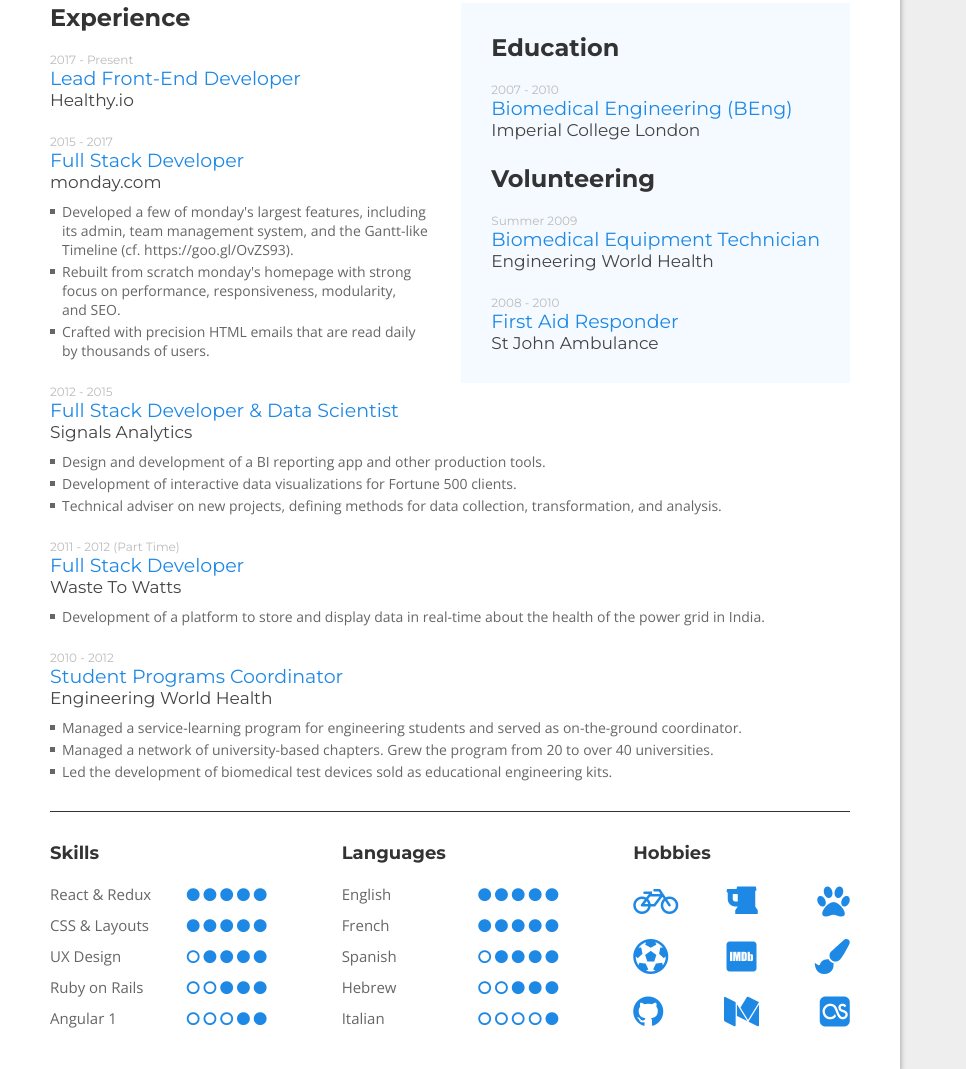
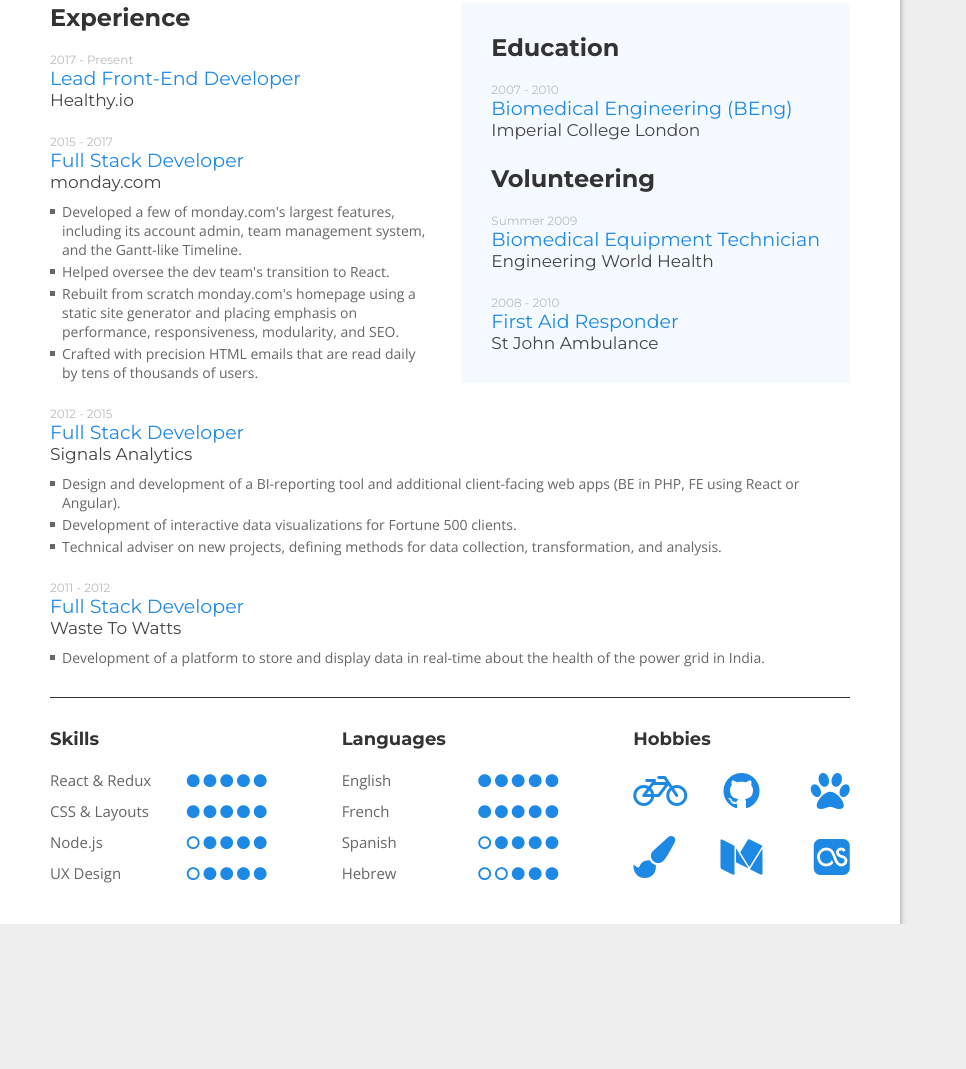
Before and after one commit to julienben/julienben.github.io, a plain HTML site: page index.html in a window 1280 px wide. Shown: the part 368-1437 px from the top of the page, without its empty margins (0-966 px from the left). After the commit the page ends 1292 px from the top, so only its background shows below. Drawn offline with nearby package versions, Linux system fonts and the light colour scheme.

Commit message:
Cleaner CV

```diff
--- a/index.css
+++ b/index.css
@@ -40,7 +40,7 @@ div.cv {
 a, a:visited {
   text-decoration: inherit;
   color: inherit;
-  cursor: auto;
+  cursor: pointer;
 }
 
 div.name {
@@ -243,12 +243,12 @@ div.hobbies div.icons {
   display: flex;
   flex-wrap: wrap;
   color: #1E88E5;
-  font-size: 35px;
+  font-size: 42px;
 }
 
 div.hobbies div.icons > i {
   flex: 0 0 33.33%;
-  margin-bottom: 20px;
+  margin-bottom: 24px;
 }
 
 div.hobbies div.icons > i:nth-last-child(-n + 3) {
--- a/index.html
+++ b/index.html
@@ -1,5 +1,6 @@
 <!doctype html>
 <html lang="en">
+
 <head>
   <meta charset="utf-8">
   <meta name="viewport" content="width=device-width, initial-scale=1">
@@ -9,51 +10,74 @@
   <link href="https://fonts.googleapis.com/css?family=Open+Sans" rel="stylesheet">
   <link href="index.css" rel="stylesheet">
   <script>
-      (function(i,s,o,g,r,a,m){i['GoogleAnalyticsObject']=r;i[r]=i[r]||function(){
-      (i[r].q=i[r].q||[]).push(arguments)},i[r].l=1*new Date();a=s.createElement(o),
-      m=s.getElementsByTagName(o)[0];a.async=1;a.src=g;m.parentNode.insertBefore(a,m)
-      })(window,document,'script','https://www.google-analytics.com/analytics.js','ga');
+    (function (i, s, o, g, r, a, m) {
+      i['GoogleAnalyticsObject'] = r; i[r] = i[r] || function () {
+        (i[r].q = i[r].q || []).push(arguments)
+      }, i[r].l = 1 * new Date(); a = s.createElement(o),
+        m = s.getElementsByTagName(o)[0]; a.async = 1; a.src = g; m.parentNode.insertBefore(a, m)
+    })(window, document, 'script', 'https://www.google-analytics.com/analytics.js', 'ga');
 
     ga('create', 'UA-90381068-1', 'auto');
     ga('send', 'pageview');
   </script>
 </head>
+
 <body>
   <div class="cv">
     <div class="name">Julien Benchetrit</div>
-      <div class="description">Front End Engineer, UX Aficionado</div>
+    <div class="description">Full Stack Web Developer, UX Aficionado</div>
 
     <div class="contact">
       <div>
-          <div class="icon"><i class="fa fa-envelope-o"></i></div>
-          <div class="text"><a href="mailto:julienbenchetrit@gmail.com">julienbenchetrit@gmail.com</a></div>
+        <div class="icon">
+          <i class="fa fa-envelope-o"></i>
+        </div>
+        <div class="text">
+          <a href="mailto:julienbenchetrit@gmail.com">julienbenchetrit@gmail.com</a>
+        </div>
       </div>
       <div>
-          <div class="icon"><i class="fa fa-location-arrow"></i></div>
+        <div class="icon">
+          <i class="fa fa-location-arrow"></i>
+        </div>
         <div class="text">Tel Aviv, Israel</div>
       </div>
       <div>
-          <div class="icon"><i class="fa fa-linkedin-square"></i></div>
-          <div class="text"><a href="https://www.linkedin.com/in/julienben" target="_blank">linkedin.com/in/julienben</a></div>
+        <div class="icon">
+          <i class="fa fa-linkedin-square"></i>
+        </div>
+        <div class="text">
+          <a href="https://www.linkedin.com/in/julienben" target="_blank">linkedin.com/in/julienben</a>
+        </div>
       </div>
     </div>
     <div class="contact">
       <div>
-          <div class="icon"><i class="fa fa-phone"></i></div>
+        <div class="icon">
+          <i class="fa fa-phone"></i>
+        </div>
         <div class="text">+972 58-544-8866</div>
       </div>
       <div>
-          <div class="icon" style="font-size: 24px;"><i class="fa fa-birthday-cake"></i></div>
+        <div class="icon" style="font-size: 24px;">
+          <i class="fa fa-birthday-cake"></i>
+        </div>
         <div class="text">Dec 14th, 1989</div>
       </div>
       <div>
-          <div class="icon"><i class="fa fa-github"></i></div>
-          <div class="text"><a href="https://github.com/julienben" target="_blank">github.com/julienben</a></div>
+        <div class="icon">
+          <i class="fa fa-github"></i>
+        </div>
+        <div class="text">
+          <a href="https://github.com/julienben" target="_blank">github.com/julienben</a>
+        </div>
       </div>
     </div>
 
     <div class="quote">
-        <div><i class="fa fa-quote-left"></i></div>
+      <div>
+        <i class="fa fa-quote-left"></i>
+      </div>
       <div>Hi, I'm Julien. I'm into building elegant and engaging web apps that help solve meaningful&nbsp;issues.</div>
     </div>
 
@@ -100,26 +124,30 @@
           <div class="position">Full Stack Developer</div>
           <div class="company">monday.com</div>
           <ul>
-              <li>Developed a few of monday's largest features, including its admin, team management system, and the Gantt-like Timeline (cf.&nbsp;<a href="https://goo.gl/OvZS93" target="_blank">https://goo.gl/OvZS93</a>).</li>
-              <li>Rebuilt from scratch monday's homepage with strong focus on performance, responsiveness, modularity, and&nbsp;SEO.</li>
-              <li>Crafted with precision HTML emails that are read daily by thousands of&nbsp;users.</li>
+            <li>Developed a few of monday.com's largest features, including its account admin, team management system, and the
+              Gantt-like Timeline.
+            </li>
+            <li>Helped oversee the dev team's transition to React.</li>
+            <li>Rebuilt from scratch monday.com's homepage using a static site generator and placing emphasis on performance,
+              responsiveness, modularity, and&nbsp;SEO.</li>
+            <li>Crafted with precision HTML emails that are read daily by tens of thousands of&nbsp;users.</li>
           </ul>
         </div>
 
         <div class="job">
           <div class="time">2012 - 2015</div>
-            <div class="position">Full Stack Developer &amp; Data Scientist</div>
+          <div class="position">Full Stack Developer</div>
           <div class="company">Signals Analytics</div>
           <ul>
-              <li>Design and development of a BI reporting app and other production&nbsp;tools.</li>
-              <li>Development of interactive data visualizations for Fortune 500&nbsp;clients.</li>
+            <li>Design and development of a BI-reporting tool and additional client-facing web apps (BE in PHP, FE using React
+              or Angular).</li>
+            <li>Development of interactive data visualizations for Fortune 500 clients.</li>
             <li>Technical adviser on new projects, defining methods for data collection, transformation, and&nbsp;analysis.</li>
-              <!-- <li>In charge of analyst training programs.</li> -->
           </ul>
         </div>
 
         <div class="job">
-            <div class="time">2011 - 2012 (Part Time)</div>
+          <div class="time">2011 - 2012</div>
           <div class="position">Full Stack Developer</div>
           <div class="company">Waste To Watts</div>
           <ul>
@@ -127,7 +155,7 @@
           </ul>
         </div>
 
-          <div class="job">
+        <!--<div class="job">
           <div class="time">2010 - 2012</div>
           <div class="position">Student Programs Coordinator</div>
           <div class="company">Engineering World Health</div>
@@ -136,7 +164,7 @@
             <li>Managed a network of university-based chapters. Grew the program from 20 to over 40&nbsp;universities.</li>
             <li>Led the development of biomedical test devices sold as educational engineering&nbsp;kits.</li>
           </ul>
-          </div>
+        </div>-->
 
       </div>
 
@@ -170,6 +198,16 @@
             </div>
           </li>
           <li>
+            <div>Node.js</div>
+            <div>
+              <i class="fa fa-circle-o"></i>
+              <i class="fa fa-circle"></i>
+              <i class="fa fa-circle"></i>
+              <i class="fa fa-circle"></i>
+              <i class="fa fa-circle"></i>
+            </div>
+          </li>
+          <li>
             <div>UX Design</div>
             <div>
               <i class="fa fa-circle-o"></i>
@@ -179,18 +217,8 @@
               <i class="fa fa-circle"></i>
             </div>
           </li>
-            <li>
+          <!--<li>
             <div>Ruby on Rails</div>
-              <div>
-                <i class="fa fa-circle-o"></i>
-                <i class="fa fa-circle-o"></i>
-                <i class="fa fa-circle"></i>
-                <i class="fa fa-circle"></i>
-                <i class="fa fa-circle"></i>
-              </div>
-            </li>
-            <li>
-              <div>Angular 1</div>
             <div>
               <i class="fa fa-circle-o"></i>
               <i class="fa fa-circle-o"></i>
@@ -198,7 +226,7 @@
               <i class="fa fa-circle"></i>
               <i class="fa fa-circle"></i>
             </div>
-            </li>
+          </li>-->
         </ul>
       </div>
 
@@ -245,7 +273,7 @@
               <i class="fa fa-circle"></i>
             </div>
           </li>
-            <li>
+          <!--<li>
             <div>Italian</div>
             <div>
               <i class="fa fa-circle-o"></i>
@@ -253,7 +281,7 @@
               <i class="fa fa-circle-o"></i>
               <i class="fa fa-circle-o"></i>
               <i class="fa fa-circle"></i>
-              </div>
+            </div>-->
           </li>
         </ul>
       </div>
@@ -261,20 +289,20 @@
       <div class="hobbies">
         <div class="title">Hobbies</div>
         <div class="icons">
+          <i class="fa fa-bicycle" title="Cycling"></i>
+          <i class="fa fa-github" title="Open Source"></i>
+          <i class="fa fa-paw" title="My dog"></i>
+          <i class="fa fa-paint-brush" title="Painting"></i>
+          <i class="fa fa-medium" title="https://medium.com/@jbenchetrit"></i>
+          <i class="fa fa-lastfm-square" title="http://www.last.fm/user/BJH1412"></i>
           <!-- <i class="fa fa-meetup"></i> -->
           <!-- <i class="fa fa-wpexplorer"></i> -->
-            <i class="fa fa-bicycle" title="Cycling"></i>
-            <i class="fa fa-beer" title="Beer"></i>
-            <i class="fa fa-paw" title="My dog"></i>
+          <!--<i class="fa fa-beer" title="Beer"></i>-->
           <!-- <i class="fa fa-gamepad"></i> -->
           <!-- <i class="fa fa-steam"></i> -->
-            <i class="fa fa-futbol-o" title="Football"></i>
-            <i class="fa fa-imdb" title="Movies"></i>
-            <i class="fa fa-paint-brush" title="Painting"></i>
-            <i class="fa fa-github" title="Open Source"></i>
+          <!--<i class="fa fa-futbol-o" title="Football"></i>-->
+          <!--<i class="fa fa-imdb" title="Movies"></i>-->
           <!-- <i class="fa fa-reddit" title="Reddit"></i> -->
-            <i class="fa fa-medium" title="https://medium.com/@jbenchetrit"></i>
-            <i class="fa fa-lastfm-square" title="http://www.last.fm/user/BJH1412"></i>
         </div>
       </div>
 
@@ -282,4 +310,5 @@
 
   </div>
 </body>
+
 </html>
```
Also changed, not shown: 1 other file. Lines whose indentation alone changed are shown as unchanged.
